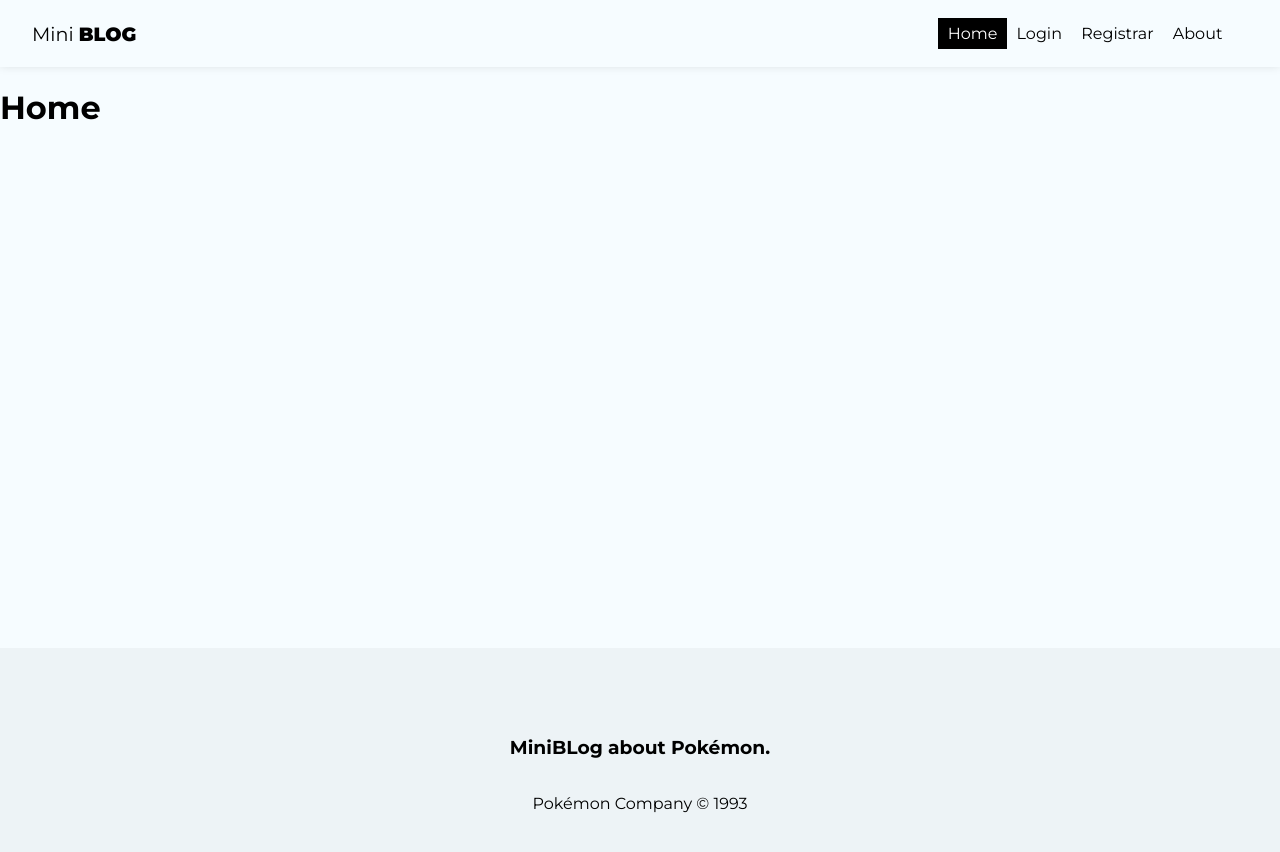
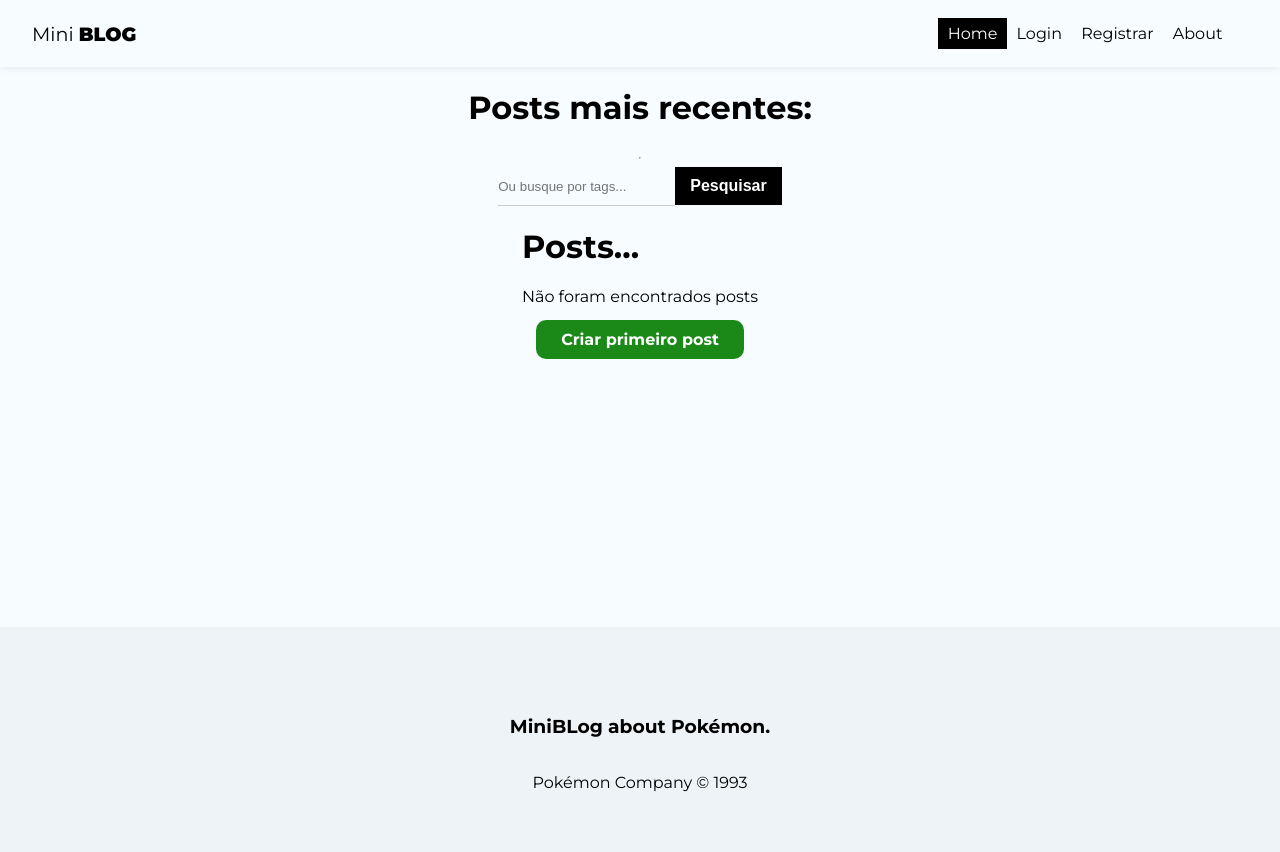
Before and after one commit to rafael-p-s/RV-MiniBlog, a React (Vite) app: page / in a window 1280 px wide. Shown: the top 852 px of the page. Built offline with nearby package versions, Linux system fonts and the light colour scheme; no server answers.

Commit message:
Home recebeu configurações CSS para exibir as postagens

```diff
--- a/src/pages/home/Home.jsx
+++ b/src/pages/home/Home.jsx
@@ -1,10 +1,40 @@
 import styles from "./Home.module.css";
 
+//hooks
+import { useNavigate, Link } from "react-router-dom";
+import { useState } from "react";
 export function Home() {
+  const [query, setQuery] = useState("");
+  const [posts] = useState([]);
+
+  function handleSubmit(e) {
+    e.preventDefault();
+  }
+
   return (
-    <>
-      <h1>Home</h1>
-
-    </>
+    <div className={styles.home}>
+      <h1>Posts mais recentes:</h1>
+      <hr />
+      <form onSubmit={handleSubmit} className={styles.search_form}>
+        <input type="text" placeholder="Ou busque por tags..." />
+        <button
+          className="btn btn-dark"
+          onChange={(e) => setQuery(e.target.value)}
+        >
+          Pesquisar
+        </button>
+      </form>
+      <div>
+        <h1>Posts...</h1>
+        {posts && posts.length === 0 && (
+          <div className={styles.noposts}>
+            <p>Não foram encontrados posts</p>
+            <Link to="/posts/create" className="btn">
+              Criar primeiro post
+            </Link>
+          </div>
+        )}
+      </div>
+    </div>
   );
 }
--- a/src/pages/home/Home.module.css
+++ b/src/pages/home/Home.module.css
@@ -0,0 +1,28 @@
+.home {
+  display: flex;
+  flex-direction: column;
+  align-items: center;
+  justify-content: center;
+}
+
+.search_from {
+  max-width: 100%;
+  width: 60%;
+  display: flex;
+  justify-content: center;
+  margin-bottom: 2em;
+}
+.search_from input {
+  margin-right: 10px;
+  width: 50%;
+}
+
+.noposts {
+  text-align: center;
+}
+.noposts p {
+  margin-bottom: 1.5em;
+}
+.noposts a {
+  padding: 10px 25px;
+}
```
